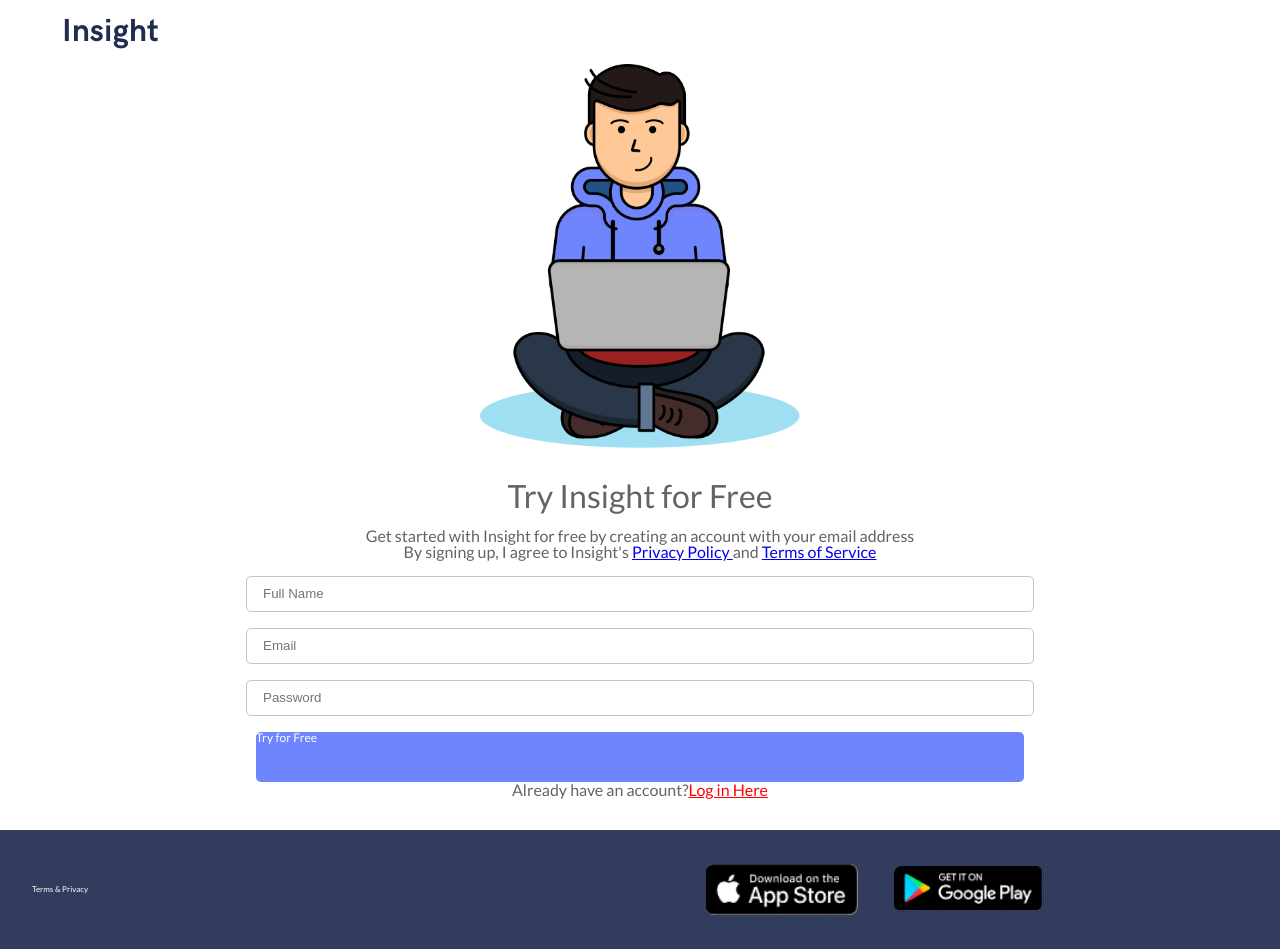
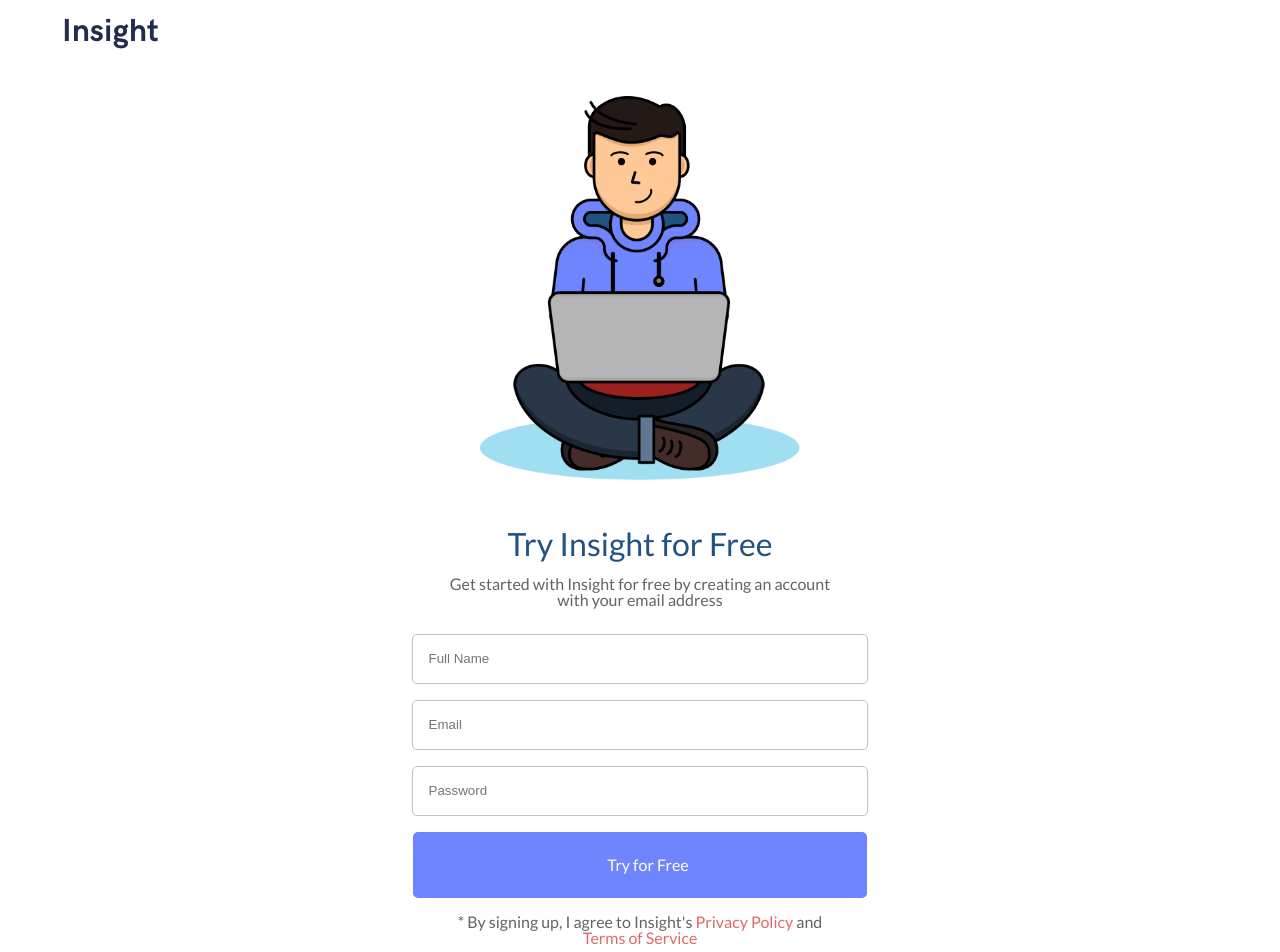
Before and after one commit to LABS-EU3/react_blog_frontend, a React (Create React App) app: page /register in a window 1280 px wide. Shown: the top 952 px of the page. Built offline with nearby package versions, Linux system fonts and the light colour scheme.

Commit message:
Polish registration page styles

```diff
--- a/src/pages/Register.js
+++ b/src/pages/Register.js
@@ -1,13 +1,18 @@
 import React, { useRef } from "react";
 import { connect } from "react-redux";
-import { StyledContainer, StyledAuth, StyledNav, StyledFooter } from "../utilities/styles/RegisterStyles";
-import * as actionCreators from "../redux-store/actions/actionCreators";
-import registration_jumbo from '../assets/images/registration-jumbo.png';
-import ps from '../assets/images/ps.png';
-import appstr from '../assets/images/appstr.png';
-import Modal from './Modal';
-import RegistrationSuccess from './RegistrationSuccess';
-import {PrimaryBtn} from '../utilities/styles/RegisterStyles';
+import {
+  StyledContainer,
+  StyledAuth,
+  StyledNav,
+  StyledFooter
+} from "../utilities/styles/RegisterStyles";
+import * as actionCreators from "../redux-store/actions/actionCReators";
+import registration_jumbo from "../assets/images/registration-jumbo.png";
+import ps from "../assets/images/ps.png";
+import appstr from "../assets/images/appstr.png";
+import Modal from "./Modal";
+import RegistrationSuccess from "./RegistrationSuccess";
+import { PrimaryBtn } from "../utilities/styles/RegisterStyles";
 
 function Register({ register, registering }) {
   const fullname = useRef("");
@@ -21,33 +26,31 @@ function Register({ register, registering }) {
       username: fullname.current.value,
       email: email.current.value,
       password: password.current.value,
-      confirmPassword: password.current.value,
+      confirmPassword: password.current.value
     };
-    if (
-      userData.username &&
-      userData.email &&
-      userData.password
-    ) {
+    if (userData.username && userData.email && userData.password) {
       register(userData);
     }
   };
 
   return (
     <StyledContainer>
-        {registering.success && <Modal><RegistrationSuccess/></Modal>}
-        <StyledNav>
-            <div className='nav-left'>
-                Insight
-            </div>
-            <div className='nav-right'></div>
-        </StyledNav>
-        <img src={registration_jumbo} alt='Man on laptop'/>
+      {registering.success && (
+        <Modal>
+          <RegistrationSuccess />
+        </Modal>
+      )}
+      <StyledNav>
+        <div className="nav-left">Insight</div>
+        <div className="nav-right"></div>
+      </StyledNav>
+      <img src={registration_jumbo} alt="Man on laptop" />
       <StyledAuth>
         <h1>Try Insight for Free</h1>
-        <p>Get started with Insight for free by creating an account with your email address</p>
-        <p className="inline">
-            By signing up, I agree to Insight's <a href="/"> Privacy Policy </a> and <a href='/'>Terms of Service</a>
-          </p>
+        <p>
+          Get started with Insight for free by creating an account with your
+          email address
+        </p>
         <input placeholder="Full Name" ref={fullname} type="text" />
         <input placeholder="Email" ref={email} type="text" />
         <input placeholder="Password" ref={password} type="password" />
@@ -55,19 +58,17 @@ function Register({ register, registering }) {
           {!registering.loading ? "Try for Free" : "Loading.."}
         </PrimaryBtn>
         <p>
-          Already have an account?
-          <span>
-            <a href="/">Log in Here</a>
-          </span>
+          * By signing up, I agree to Insight's <a href="/"> Privacy Policy </a>{" "}
+          and <a href="/">Terms of Service</a>
         </p>
       </StyledAuth>
       <StyledFooter>
-        <div className='footer-group'>
-            <a href='/'>Terms & Privacy</a>
+        <div className="footer-group">
+          <a href="/">Terms & Privacy</a>
         </div>
-        <div className='footer-group'>
-            <img src={appstr} alt='Apple Store logo'/>
-            <img src={ps} alt='Play Store logo'/>
+        <div className="footer-group">
+          <img src={appstr} alt="Apple Store logo" />
+          <img src={ps} alt="Play Store logo" />
         </div>
       </StyledFooter>
     </StyledContainer>
--- a/src/utilities/styles/RegisterStyles.js
+++ b/src/utilities/styles/RegisterStyles.js
@@ -15,6 +15,7 @@ export const StyledNav = styled.div`
   display: flex;
   width: 100%;
   padding: 1rem 0;
+  margin-bottom: 2rem;
   .nav-left {
     width: 50%;
     padding-left: 2rem;
@@ -55,15 +56,19 @@ export const StyledFooter = styled.div`
 
 export const PrimaryBtn = styled.div`
   background-color: #6f85fd;
-  width: 60%;
+  width: 80%;
   height: 6.3vh;
   border-radius: 5px;
   border: none;
-  font-size: 1.5vh;
+  font-size: 2vh;
   color: white;
   font-weight: 100;
-  margin-top: 1rem;
+  margin: 1rem 0;
   cursor: pointer;
+  padding: 1vh 0 1vh 2vh;
+  display: flex;
+  align-items: center;
+  justify-content: center;
 `;
 
 export const SecondaryBtn = styled.div`
@@ -83,47 +88,39 @@ export const SecondaryBtn = styled.div`
 
 export const StyledAuth = styled.form`
   min-height: 300px;
-  width: 100%;
+  // border: 1px solid;
   display: flex;
   flex-direction: column;
-  margin: 0 auto;
+  margin: 2vh auto;
   align-items: center;
   justify-content: space-between;
   font-family: "Lato", sans-serif;
-  padding: 2rem 0;
+  text-align: center;
+  color: #636363;
+  padding: 2rem;
   h1 {
     font-size: 2rem;
-    color: #636363;
+    color: #205284;
     margin-bottom: 1rem;
   }
+  p {
+    width: 70%;
+    margin-bottom: 10px;
+  }
   input {
-    width: 60%;
+    width: 80%;
     height: 4vh;
     border-radius: 5px;
     border: 1px solid #c4c4c4;
-    color: #c4c4c4;
-    padding-left: 1rem;
+    padding: 1vh 0 1vh 2vh;
     margin-top: 1rem;
   }
   label {
     display: inline-block;
   }
-  span a {
-    color: red;
-  }
-  color: #636363;
-  .tos {
-    display: flex;
-    margin-top: 1rem;
-    align-items: center;
-    width: 40%;
-    input {
-      width: 10%;
-      margin: 0;
-    }
-    a {
-      color: red;
-    }
+  a {
+    color: #e16868;
+    text-decoration: none;
   }
 `;
 
```
Also changed, not shown: src/redux-store/actions/actionCreators.js (added, +16 -0 lines).
